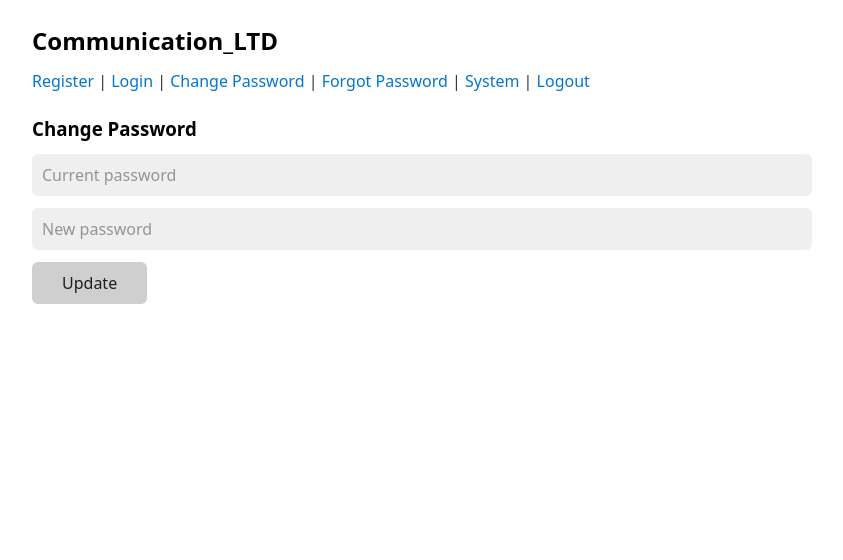
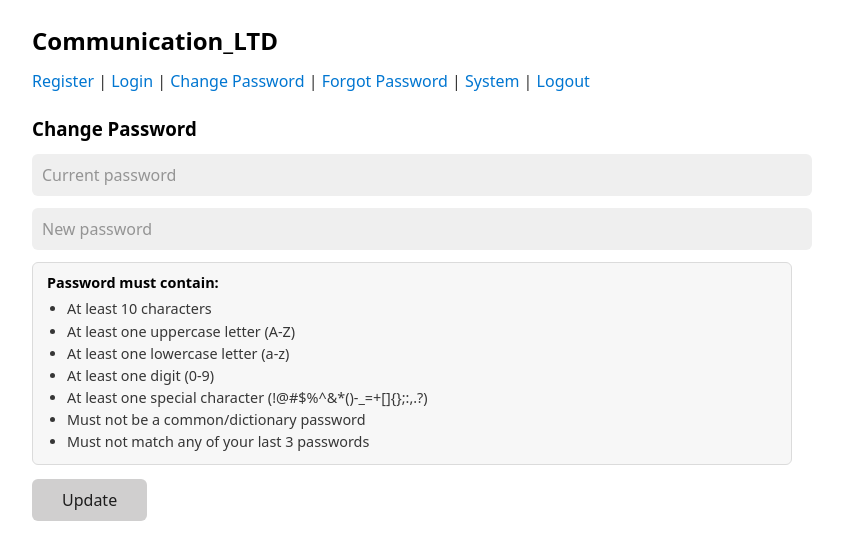
Before and after one commit to RoeiLevy/ComputerSecurityProject, a Flask app: page /change-password in a window 1280 px wide. Shown: the top 560 px of the page, without its empty margins (228-1071 px from the left). Run offline with Flask 3, Linux system fonts and the light colour scheme; the visitor is signed in with stand-in values (Sample User, id 1); some libraries are stand-ins or nearby versions.

Commit message:
Complete Part A: password policy enforcement and reset flow fixes
- Fix forgot-password flow: skip old-password requirement after SHA-1 verify
- Add password rules bullets to register and change-password screens
- Style password rules box with water.css variables to match dark theme
- Enforce password history (last 3) via new PasswordHistory table
- Reject dictionary/common passwords (exact + substring match)
- Lock accounts after 3 failed login attempts for 15 minutes
- Reset lockout on successful login, password change, and reset verification
- Drive history size, dictionary path, max attempts, and lockout duration from password_policy.json
- Add migrate_schema helper for Postgres ALTER TABLE on startup

```diff
--- a/TelecomSecure/app.py
+++ b/TelecomSecure/app.py
@@ -4,11 +4,13 @@ import json
 import os
 import secrets
 import smtplib
+from datetime import datetime, timedelta, timezone
 from email.message import EmailMessage
 
 from dotenv import load_dotenv
 from flask import Flask, flash, redirect, render_template, request, session, url_for
 from flask_sqlalchemy import SQLAlchemy
+from sqlalchemy import text
 
 load_dotenv()
 
@@ -34,6 +36,16 @@ class User(db.Model):
     salt = db.Column(db.String(64), nullable=False)
     password_hmac = db.Column(db.String(128), nullable=False)
     reset_token_sha1 = db.Column(db.String(40), nullable=True)
+    failed_attempts = db.Column(db.Integer, nullable=False, default=0)
+    locked_until = db.Column(db.DateTime(timezone=True), nullable=True)
+
+
+class PasswordHistory(db.Model):
+    id = db.Column(db.Integer, primary_key=True)
+    user_id = db.Column(db.Integer, db.ForeignKey("user.id"), nullable=False, index=True)
+    salt = db.Column(db.String(64), nullable=False)
+    password_hmac = db.Column(db.String(128), nullable=False)
+    created_at = db.Column(db.DateTime(timezone=True), nullable=False, default=lambda: datetime.now(timezone.utc))
 
 
 class Customer(db.Model):
@@ -48,7 +60,25 @@ def load_policy():
         return json.load(f)
 
 
-def validate_password(password: str):
+_DICTIONARY_CACHE = {"path": None, "mtime": None, "words": frozenset()}
+
+
+def load_dictionary(path: str):
+    if not path or not os.path.exists(path):
+        return frozenset()
+    try:
+        mtime = os.path.getmtime(path)
+    except OSError:
+        mtime = None
+    if _DICTIONARY_CACHE["path"] == path and _DICTIONARY_CACHE["mtime"] == mtime:
+        return _DICTIONARY_CACHE["words"]
+    with open(path, "r", encoding="utf-8") as f:
+        words = frozenset(line.strip().lower() for line in f if line.strip())
+    _DICTIONARY_CACHE.update({"path": path, "mtime": mtime, "words": words})
+    return words
+
+
+def validate_password(password: str, user: "User | None" = None):
     policy = load_policy()
     if len(password) < policy["min_length"]:
         return False, f"Password must be at least {policy['min_length']} chars."
@@ -60,7 +90,108 @@ def validate_password(password: str):
         return False, "Password must include a digit."
     if policy["require_special"] and not any(c in policy["special_chars"] for c in password):
         return False, "Password must include special char."
+
+    dictionary = load_dictionary(policy.get("dictionary_file", ""))
+    if dictionary:
+        lowered = password.lower()
+        if lowered in dictionary:
+            return False, "Password is too common (found in dictionary)."
+        for word in dictionary:
+            if len(word) >= 5 and word in lowered:
+                return False, f"Password contains a common word ('{word}')."
+
+    if user is not None:
+        history_size = int(policy.get("history_size", 0))
+        if history_size > 0:
+            recent = (
+                PasswordHistory.query.filter_by(user_id=user.id)
+                .order_by(PasswordHistory.created_at.desc())
+                .limit(history_size)
+                .all()
+            )
+            for entry in recent:
+                if password_to_hmac(password, entry.salt) == entry.password_hmac:
+                    return False, f"Password must not match any of the last {history_size} passwords."
     return True, "OK"
+
+
+def policy_bullets():
+    policy = load_policy()
+    rules = [f"At least {policy['min_length']} characters"]
+    if policy.get("require_uppercase"):
+        rules.append("At least one uppercase letter (A-Z)")
+    if policy.get("require_lowercase"):
+        rules.append("At least one lowercase letter (a-z)")
+    if policy.get("require_digit"):
+        rules.append("At least one digit (0-9)")
+    if policy.get("require_special"):
+        rules.append(f"At least one special character ({policy['special_chars']})")
+    if policy.get("dictionary_file"):
+        rules.append("Must not be a common/dictionary password")
+    history_size = int(policy.get("history_size", 0))
+    if history_size > 0:
+        rules.append(f"Must not match any of your last {history_size} passwords")
+    return rules
+
+
+def record_password_history(user: "User"):
+    db.session.add(PasswordHistory(user_id=user.id, salt=user.salt, password_hmac=user.password_hmac))
+    policy = load_policy()
+    history_size = int(policy.get("history_size", 0))
+    if history_size > 0:
+        keep_ids = [
+            row.id
+            for row in PasswordHistory.query.filter_by(user_id=user.id)
+            .order_by(PasswordHistory.created_at.desc())
+            .limit(history_size)
+            .all()
+        ]
+        if keep_ids:
+            PasswordHistory.query.filter(
+                PasswordHistory.user_id == user.id,
+                PasswordHistory.id.notin_(keep_ids),
+            ).delete(synchronize_session=False)
+
+
+def now_utc():
+    return datetime.now(timezone.utc)
+
+
+def is_locked(user: "User") -> bool:
+    if user.locked_until is None:
+        return False
+    locked_until = user.locked_until
+    if locked_until.tzinfo is None:
+        locked_until = locked_until.replace(tzinfo=timezone.utc)
+    return locked_until > now_utc()
+
+
+def lock_message(user: "User") -> str:
+    locked_until = user.locked_until
+    if locked_until.tzinfo is None:
+        locked_until = locked_until.replace(tzinfo=timezone.utc)
+    minutes = max(1, int((locked_until - now_utc()).total_seconds() // 60) + 1)
+    return f"Account locked. Try again in about {minutes} minute(s)."
+
+
+def register_failed_attempt(user: "User"):
+    policy = load_policy()
+    max_attempts = int(policy.get("max_login_attempts", 0))
+    lockout_minutes = int(policy.get("lockout_minutes", 15))
+    user.failed_attempts = (user.failed_attempts or 0) + 1
+    if max_attempts > 0 and user.failed_attempts >= max_attempts:
+        user.locked_until = now_utc() + timedelta(minutes=lockout_minutes)
+        user.failed_attempts = 0
+
+
+def clear_lockout(user: "User"):
+    user.failed_attempts = 0
+    user.locked_until = None
+
+
+@app.context_processor
+def inject_password_rules():
+    return {"password_rules": policy_bullets()}
 
 
 def password_to_hmac(password: str, salt: str):
@@ -124,7 +255,10 @@ def register():
 
         salt = secrets.token_hex(16)
         hashed = password_to_hmac(password, salt)
-        db.session.add(User(username=username, email=email, salt=salt, password_hmac=hashed))
+        new_user = User(username=username, email=email, salt=salt, password_hmac=hashed)
+        db.session.add(new_user)
+        db.session.flush()
+        record_password_history(new_user)
         db.session.commit()
         flash("Registration succeeded.")
         return redirect(url_for("login"))
@@ -150,9 +284,25 @@ def login():
         if not user:
             errors["username"] = "User does not exist."
             return render_template("login.html", values=values, errors=errors)
+        if is_locked(user):
+            errors["username"] = lock_message(user)
+            return render_template("login.html", values=values, errors=errors)
         if password_to_hmac(password, user.salt) != user.password_hmac:
-            errors["password"] = "Wrong password."
+            register_failed_attempt(user)
+            db.session.commit()
+            if is_locked(user):
+                errors["username"] = lock_message(user)
+            else:
+                policy = load_policy()
+                max_attempts = int(policy.get("max_login_attempts", 0))
+                remaining = max(0, max_attempts - (user.failed_attempts or 0)) if max_attempts > 0 else None
+                if remaining is not None:
+                    errors["password"] = f"Wrong password. {remaining} attempt(s) left before lockout."
+                else:
+                    errors["password"] = "Wrong password."
             return render_template("login.html", values=values, errors=errors)
+        clear_lockout(user)
+        db.session.commit()
         session["user_id"] = user.id
         flash("Logged in successfully.")
         return redirect(url_for("system_screen"))
@@ -166,32 +316,35 @@ def change_password():
         flash("Please login first.")
         return redirect(url_for("login"))
     user = User.query.get(user_id)
+    reset_flow = bool(session.get("password_reset_pending"))
     if request.method == "POST":
-        old_password = request.form["old_password"]
+        old_password = "" if reset_flow else request.form.get("old_password", "")
         new_password = request.form["new_password"]
-        values = {}
         errors = {}
 
-        if not old_password:
+        if not reset_flow and not old_password:
             errors["old_password"] = "Current password is required."
         if not new_password:
             errors["new_password"] = "New password is required."
         if errors:
-            return render_template("change_password.html", values=values, errors=errors)
+            return render_template("change_password.html", reset_flow=reset_flow, errors=errors)
 
-        if password_to_hmac(old_password, user.salt) != user.password_hmac:
+        if not reset_flow and password_to_hmac(old_password, user.salt) != user.password_hmac:
             errors["old_password"] = "Current password is wrong."
-            return render_template("change_password.html", values=values, errors=errors)
-        valid, msg = validate_password(new_password)
+            return render_template("change_password.html", reset_flow=reset_flow, errors=errors)
+        valid, msg = validate_password(new_password, user=user)
         if not valid:
             errors["new_password"] = msg
-            return render_template("change_password.html", values=values, errors=errors)
+            return render_template("change_password.html", reset_flow=reset_flow, errors=errors)
         user.salt = secrets.token_hex(16)
         user.password_hmac = password_to_hmac(new_password, user.salt)
+        record_password_history(user)
+        clear_lockout(user)
         db.session.commit()
+        session.pop("password_reset_pending", None)
         flash("Password changed successfully.")
         return redirect(url_for("system_screen"))
-    return render_template("change_password.html", values={}, errors={})
+    return render_template("change_password.html", reset_flow=reset_flow, errors={})
 
 
 @app.route("/forgot-password", methods=["GET", "POST"])
@@ -235,9 +388,11 @@ def verify_reset():
             errors["reset_value"] = "Invalid value."
             return render_template("verify_reset.html", values=values, errors=errors)
         session["user_id"] = user.id
+        session["password_reset_pending"] = True
         user.reset_token_sha1 = None
+        clear_lockout(user)
         db.session.commit()
-        flash("Verified. You can now change password.")
+        flash("Verified. You can now set a new password.")
         return redirect(url_for("change_password"))
     return render_template("verify_reset.html", values={}, errors={})
 
@@ -287,7 +442,28 @@ def logout():
     return redirect(url_for("login"))
 
 
+def migrate_schema():
+    is_postgres = database_url.startswith("postgresql+psycopg://")
+    stmts = []
+    if is_postgres:
+        stmts = [
+            'ALTER TABLE "user" ADD COLUMN IF NOT EXISTS failed_attempts INTEGER NOT NULL DEFAULT 0',
+            'ALTER TABLE "user" ADD COLUMN IF NOT EXISTS locked_until TIMESTAMPTZ',
+        ]
+    else:
+        existing_cols = {row[1] for row in db.session.execute(text("PRAGMA table_info(user)")).fetchall()}
+        if "failed_attempts" not in existing_cols:
+            stmts.append("ALTER TABLE user ADD COLUMN failed_attempts INTEGER NOT NULL DEFAULT 0")
+        if "locked_until" not in existing_cols:
+            stmts.append("ALTER TABLE user ADD COLUMN locked_until DATETIME")
+    for sql in stmts:
+        db.session.execute(text(sql))
+    db.session.commit()
+    db.create_all()
+
+
 if __name__ == "__main__":
     with app.app_context():
         db.create_all()
+        migrate_schema()
     app.run(debug=True)
--- a/TelecomSecure/password_policy.json
+++ b/TelecomSecure/password_policy.json
@@ -4,5 +4,9 @@
   "require_lowercase": true,
   "require_digit": true,
   "require_special": true,
-  "special_chars": "!@#$%^&*()-_=+[]{};:,.?"
+  "special_chars": "!@#$%^&*()-_=+[]{};:,.?",
+  "history_size": 3,
+  "dictionary_file": "common_passwords.txt",
+  "max_login_attempts": 3,
+  "lockout_minutes": 15
 }
--- /dev/null
+++ b/TelecomSecure/templates/_password_rules.html
@@ -0,0 +1,8 @@
+<div class="password-rules">
+  <p class="password-rules-title">Password must contain:</p>
+  <ul>
+    {% for rule in password_rules %}
+      <li>{{ rule }}</li>
+    {% endfor %}
+  </ul>
+</div>
--- a/TelecomSecure/templates/base.html
+++ b/TelecomSecure/templates/base.html
@@ -14,6 +14,10 @@
     .field { margin-bottom: 12px; }
     .input-error { border: 1px solid #d33 !important; }
     .error-text { color: #d33; font-size: 0.9rem; margin: 4px 0 0; }
+    .password-rules { background: var(--background-alt); border: 1px solid var(--border); border-radius: 6px; padding: 10px 14px; margin: 4px 0 14px; font-size: 0.9rem; color: var(--text-main); }
+    .password-rules-title { margin: 0 0 6px; font-weight: 600; color: var(--text-bright, var(--text-main)); }
+    .password-rules ul { margin: 0; padding-left: 20px; }
+    .password-rules li { margin: 2px 0; }
   </style>
 </head>
 <body>
--- a/TelecomSecure/templates/change_password.html
+++ b/TelecomSecure/templates/change_password.html
@@ -1,15 +1,18 @@
 {% extends "base.html" %}
 {% block content %}
-<h3>Change Password</h3>
+<h3>{% if reset_flow %}Set New Password{% else %}Change Password{% endif %}</h3>
 <form method="post">
+  {% if not reset_flow %}
   <div class="field">
     <input name="old_password" type="password" placeholder="Current password" class="{% if errors.old_password %}input-error{% endif %}" required>
     {% if errors.old_password %}<p class="error-text">{{ errors.old_password }}</p>{% endif %}
   </div>
+  {% endif %}
   <div class="field">
     <input name="new_password" type="password" placeholder="New password" class="{% if errors.new_password %}input-error{% endif %}" required>
     {% if errors.new_password %}<p class="error-text">{{ errors.new_password }}</p>{% endif %}
   </div>
+  {% include "_password_rules.html" %}
   <button type="submit">Update</button>
 </form>
 {% endblock %}
--- a/TelecomSecure/templates/register.html
+++ b/TelecomSecure/templates/register.html
@@ -14,6 +14,7 @@
     <input name="password" type="password" placeholder="Password" class="{% if errors.password %}input-error{% endif %}" required>
     {% if errors.password %}<p class="error-text">{{ errors.password }}</p>{% endif %}
   </div>
+  {% include "_password_rules.html" %}
   <button type="submit">Register</button>
 </form>
 {% endblock %}
```
Also changed, not shown: TelecomSecure/common_passwords.txt (added, +117 -0 lines), 1 other file.
